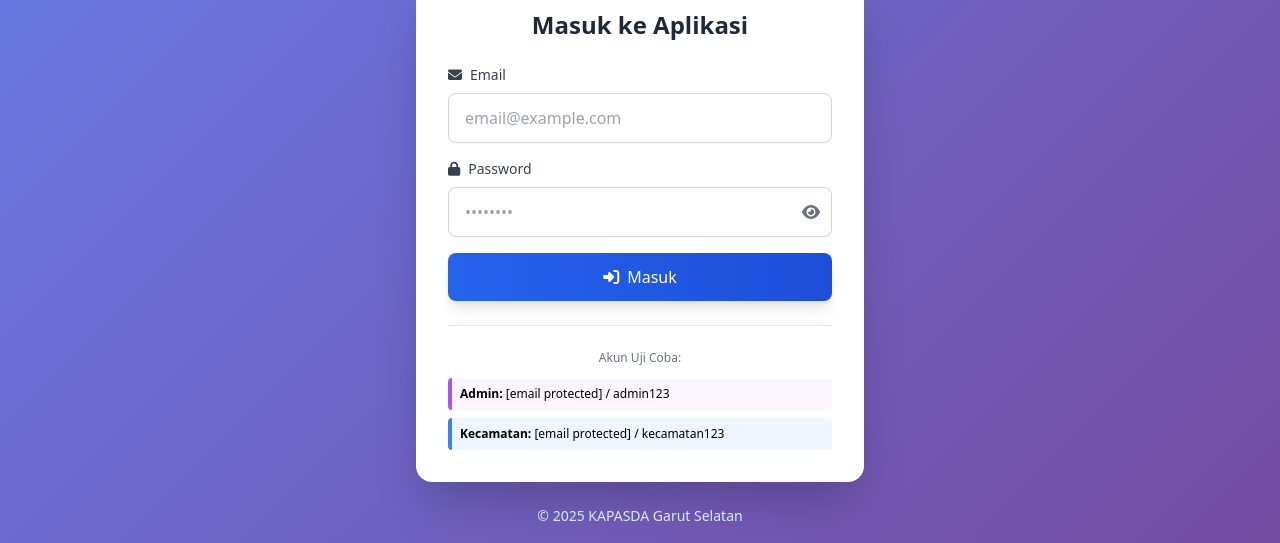
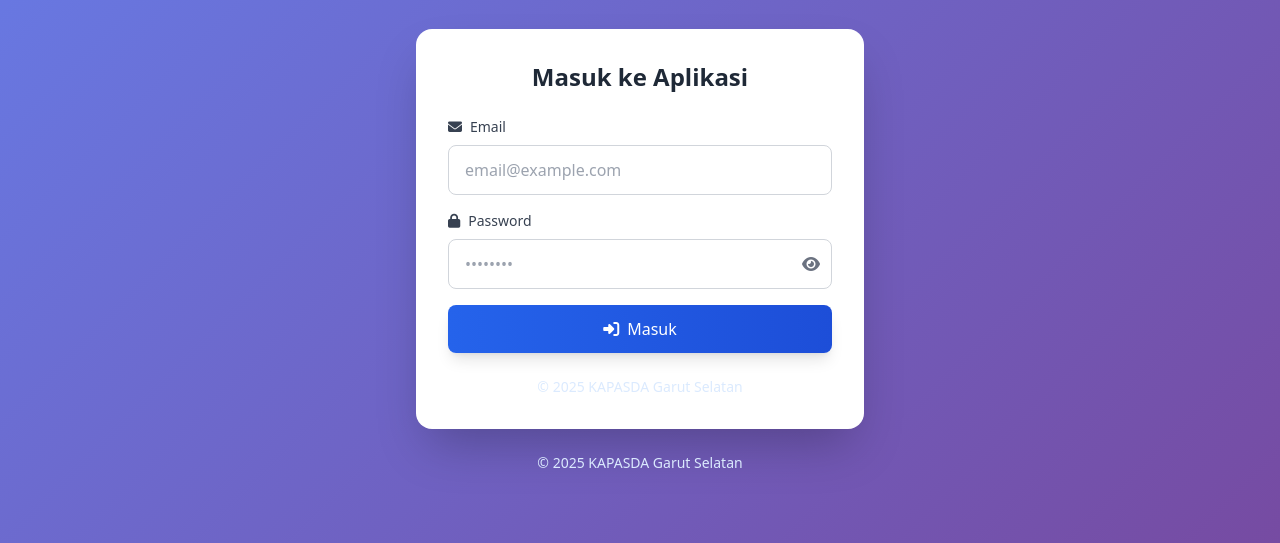
Before and after one commit to mubaroqadb/kapasda-garsel, a plain HTML site: page login.html in a window 1280 px wide. Shown: the part 257-800 px from the top of the page. Drawn offline with nearby package versions, Linux system fonts and the light colour scheme.

Commit message:
Remove test account information from login form

```diff
--- a/login.html
+++ b/login.html
@@ -86,17 +86,9 @@
                 </button>
             </form>
 
-            <!-- Test Accounts Info -->
-            <div class="mt-6 pt-6 border-t border-gray-200">
-                <p class="text-xs text-gray-500 text-center mb-3">Akun Uji Coba:</p>
-                <div class="space-y-2 text-xs">
-                    <div class="bg-purple-50 p-2 rounded border-l-4 border-purple-500">
-                        <strong>Admin:</strong> <a href="/cdn-cgi/l/email-protection" class="__cf_email__" data-cfemail="bbdadfd6d2d5fbd0dacbdac8dfda95cfdec8cf">[email&#160;protected]</a> / admin123
-                    </div>
-                    <div class="bg-blue-50 p-2 rounded border-l-4 border-blue-500">
-                        <strong>Kecamatan:</strong> <a href="/cdn-cgi/l/email-protection" class="__cf_email__" data-cfemail="e08b8583ce838982818c8f8e87a08b819081938481ce94859394">[email&#160;protected]</a> / kecamatan123
-                    </div>
-                </div>
+            <!-- Footer -->
+            <div class="text-center mt-6 text-blue-100 text-sm">
+                <p>&copy; 2025 KAPASDA Garut Selatan</p>
             </div>
         </div>
 
```
